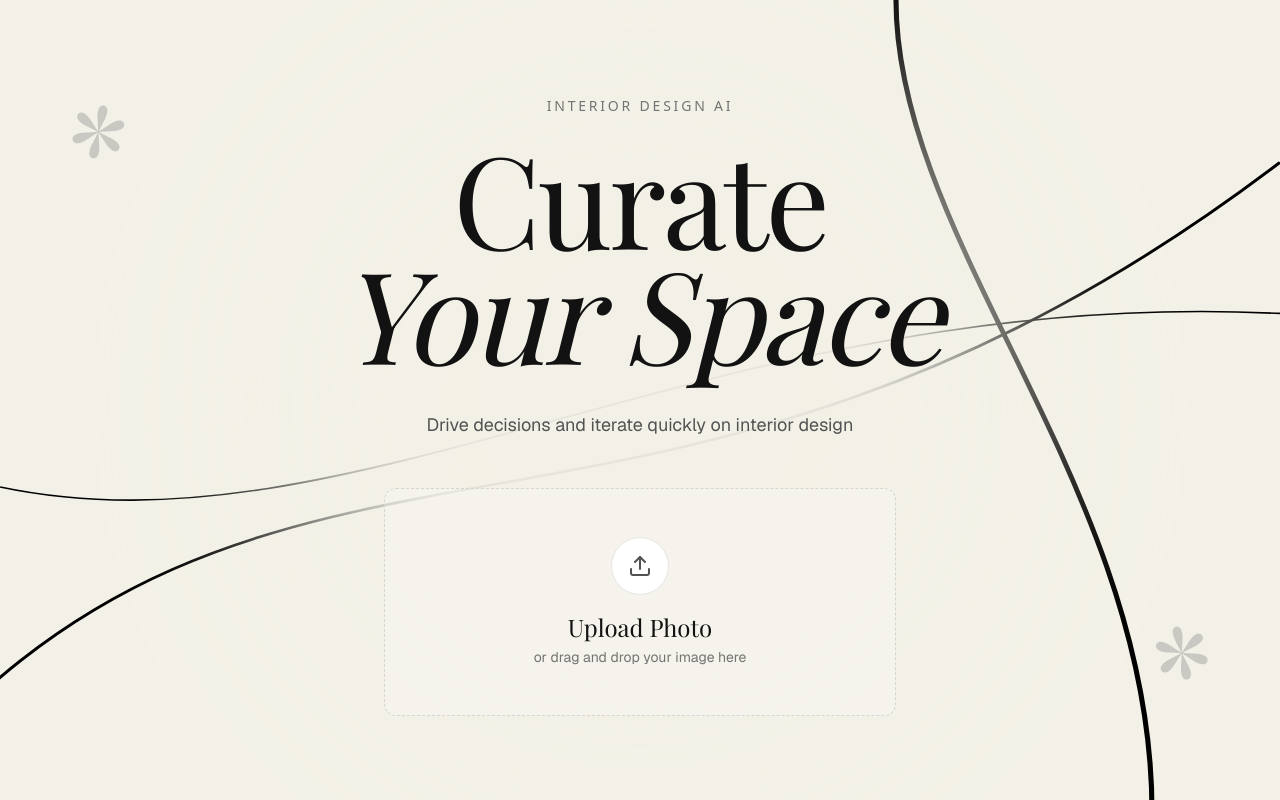
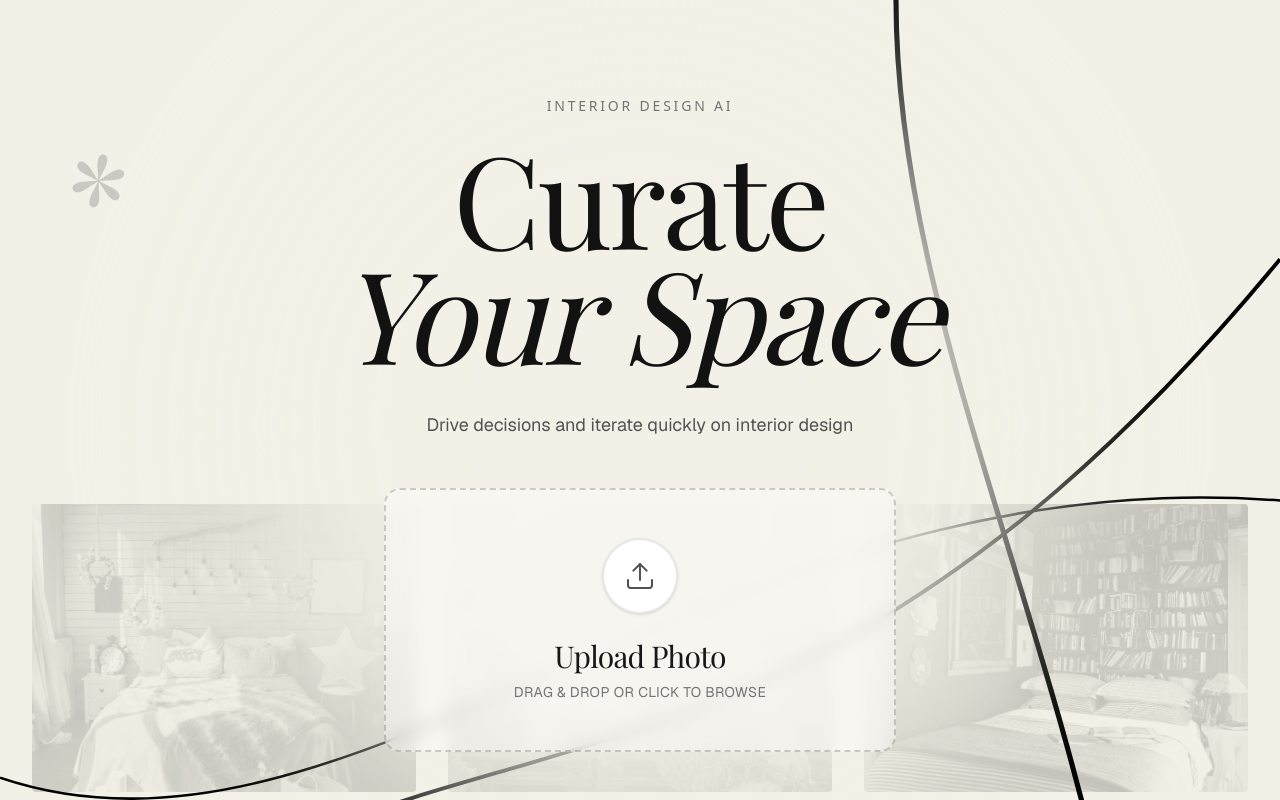
Before and after one commit to kkatherineliu/saun.ai, a Next.js app: page / in a window 1280 px wide. Shown: the top 800 px of the page. Built offline with nearby package versions, Linux system fonts and the light colour scheme; a web font is replaced by a local one.

Commit message:
added background image row and transitions for upload component

```diff
--- a/app/page.tsx
+++ b/app/page.tsx
@@ -1,12 +1,13 @@
 "use client";
 
 import { useState } from "react";
+import Image from "next/image";
 import { Upload, ArrowRight, MoveRight, Star, Sparkles } from "lucide-react";
 import { cn } from "@/lib/utils";
 
 const Assets = () =>{
   return (
-    <section className="mt-32 w-full max-w-5xl pt-24 border-t border-neutral-300/50">
+    <section className="mt-32 w-full max-w-5xl pt-24 border-t border-neutral-300/50 relative z-10">
     <div className="flex flex-col md:flex-row justify-between items-start gap-12">
 
       <div className="space-y-4">
@@ -63,6 +64,13 @@ const Assets = () =>{
   </section>
   )
 }
+
+const sampleRooms = [
+  "/sample-rooms/bedroom1.jpg",
+  "/sample-rooms/bedroom2.jpg",
+  "/sample-rooms/bedroom3.jpg",
+  "/sample-rooms/bedroom5.jpg",
+];
 
 export default function Home() {
   const [isDragging, setIsDragging] = useState(false);
@@ -125,6 +133,23 @@ export default function Home() {
         </div>
       </div>
 
+      {/* Horizontal Image Strip (Background Center) */}
+      <div className="absolute top-1/2 left-0 -translate-y-1/2 w-full overflow-hidden opacity-20 pointer-events-none z-0 mix-blend-multiply grayscale-[20%]">
+        <div className="flex gap-8 animate-in fade-in duration-1000 min-w-max px-8">
+          {[...sampleRooms, ...sampleRooms].map((src, i) => (
+            <div key={i} className="relative w-64 h-48 md:w-96 md:h-72 flex-shrink-0 grayscale hover:grayscale-0 transition-all duration-700">
+               <Image
+                 src={src}
+                 alt={`Room Style ${i}`}
+                 fill
+                 className="object-cover rounded-sm"
+                 sizes="(max-width: 768px) 100vw, 33vw"
+               />
+            </div>
+          ))}
+        </div>
+      </div>
+
       {/* Main Content */}
       <div className="z-10 w-full max-w-4xl flex flex-col items-center text-center space-y-12 relative">
 
@@ -150,33 +175,40 @@ export default function Home() {
         {/* Upload Component */}
         <div
           className={cn(
-            "w-full max-w-lg mx-auto group cursor-pointer transition-all duration-500 ease-out",
-            "border border-dashed rounded-xl p-12",
+            "w-full max-w-lg mx-auto group cursor-pointer transition-all duration-500 ease-out relative",
+            "border-2 border-dashed rounded-2xl p-12",
             isDragging
-              ? "border-black bg-white/50 scale-[1.02]"
-              : "border-neutral-300 hover:border-neutral-400 bg-white/20 hover:bg-white/40"
+              ? "border-black bg-white/80 scale-[1.02] shadow-2xl"
+              : "border-neutral-900/20 hover:border-neutral-900 bg-white/40 hover:bg-white/60 backdrop-blur-sm hover:shadow-xl"
           )}
           onDragOver={handleDragOver}
           onDragLeave={handleDragLeave}
           onDrop={handleDrop}
         >
-          <div className="flex flex-col items-center space-y-4">
+          {/* Accent corners */}
+          <div className="absolute top-0 left-0 w-4 h-4 border-t-2 border-l-2 border-black -translate-x-1 -translate-y-1 opacity-0 group-hover:opacity-100 transition-opacity duration-300" />
+          <div className="absolute top-0 right-0 w-4 h-4 border-t-2 border-r-2 border-black translate-x-1 -translate-y-1 opacity-0 group-hover:opacity-100 transition-opacity duration-300" />
+          <div className="absolute bottom-0 left-0 w-4 h-4 border-b-2 border-l-2 border-black -translate-x-1 translate-y-1 opacity-0 group-hover:opacity-100 transition-opacity duration-300" />
+          <div className="absolute bottom-0 right-0 w-4 h-4 border-b-2 border-r-2 border-black translate-x-1 translate-y-1 opacity-0 group-hover:opacity-100 transition-opacity duration-300" />
+
+          <div className="flex flex-col items-center space-y-6">
             <div className={cn(
-              "p-4 rounded-full border transition-colors duration-300",
-              "border-neutral-200 bg-white group-hover:border-black/10"
+              "p-5 rounded-full border-2 transition-all duration-300 group-hover:scale-110",
+              "border-neutral-900/10 bg-white shadow-sm group-hover:border-neutral-900 group-hover:shadow-md"
             )}>
-              <Upload className="w-6 h-6 text-neutral-600 group-hover:text-black transition-colors" />
+              <Upload className="w-8 h-8 text-neutral-600 group-hover:text-black transition-colors" strokeWidth={1.5} />
             </div>
-            <div className="space-y-1">
-              <p className="font-serif text-2xl">Upload Photo</p>
-              <p className="text-sm text-neutral-500 font-sans">
-                or drag and drop your image here
+            <div className="space-y-2">
+              <p className="font-serif text-3xl tracking-tight text-neutral-900">Upload Photo</p>
+              <p className="text-sm text-neutral-500 font-sans tracking-wide uppercase">
+                Drag & Drop or Click to Browse
               </p>
             </div>
           </div>
         </div>
       </div>
-      {/* <Assets /> */}
+
+      <Assets />
     </main>
   );
 }
```
